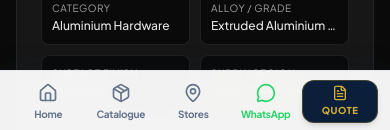
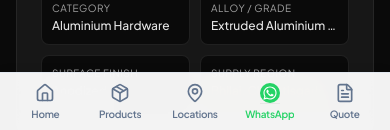
Before and after one commit to nandani-404/salasaraluminium, a Next.js app: page /supplier/bhilai/1 in a window 390 px wide. Shown: the part 712-842 px from the top of the page. Built offline with nearby package versions, Linux system fonts and the light colour scheme; no server answers.

Commit message:
feat(mobile-bottom-bar): minimal, neat, clean bottom navbar with authentic official WhatsApp icon

```diff
--- a/src/components/WhatsAppIcon.tsx
+++ b/src/components/WhatsAppIcon.tsx
@@ -3,9 +3,36 @@ import React from 'react';
 interface WhatsAppIconProps {
   className?: string;
   size?: number;
+  original?: boolean;
 }
 
-export default function WhatsAppIcon({ className = 'w-4 h-4', size = 20 }: WhatsAppIconProps) {
+export default function WhatsAppIcon({
+  className = 'w-4 h-4',
+  size = 20,
+  original = false,
+}: WhatsAppIconProps) {
+  if (original) {
+    return (
+      <svg
+        viewBox="0 0 32 32"
+        width={size}
+        height={size}
+        className={className}
+        fill="none"
+        xmlns="http://www.w3.org/2000/svg"
+        aria-hidden="true"
+      >
+        <circle cx="16" cy="16" r="16" fill="#25D366" />
+        <path
+          fill="#FFFFFF"
+          fillRule="evenodd"
+          clipRule="evenodd"
+          d="M23.5 8.5C21.5 6.5 18.8 5.4 16 5.4C10.2 5.4 5.5 10.1 5.5 15.9C5.5 17.8 6 19.6 6.9 21.2L5.4 26.6L11 25.1C12.5 25.9 14.2 26.4 16 26.4C21.8 26.4 26.5 21.7 26.5 15.9C26.5 13.1 25.4 10.4 23.5 8.5ZM16 24.6C14.4 24.6 12.9 24.2 11.6 23.4L11.3 23.2L8 24.1L8.9 20.9L8.7 20.6C7.8 19.2 7.3 17.6 7.3 15.9C7.3 11.1 11.2 7.2 16 7.2C18.3 7.2 20.5 8.1 22.1 9.7C23.7 11.3 24.7 13.5 24.7 15.9C24.7 20.7 20.8 24.6 16 24.6ZM20.8 18.2C20.5 18.1 19.2 17.4 18.9 17.3C18.7 17.2 18.5 17.2 18.3 17.5C18.1 17.8 17.6 18.4 17.4 18.6C17.3 18.8 17.1 18.8 16.8 18.7C16.5 18.5 15.6 18.2 14.6 17.3C13.8 16.6 13.2 15.7 13.1 15.4C12.9 15.1 13.1 15 13.2 14.8C13.4 14.7 13.5 14.5 13.6 14.3C13.7 14.1 13.8 14 13.9 13.8C14 13.6 13.9 13.4 13.9 13.3C13.8 13.2 13.3 11.9 13.1 11.3C12.9 10.8 12.6 10.8 12.5 10.8C12.3 10.8 12.1 10.8 12 10.8C11.8 10.8 11.5 10.9 11.2 11.2C11 11.4 10.3 12.1 10.3 13.5C10.3 14.9 11.3 16.2 11.5 16.4C11.7 16.6 13.5 19.4 16.2 20.6C16.8 20.9 17.3 21.1 17.7 21.2C18.4 21.4 19 21.4 19.5 21.3C20.1 21.2 21.3 20.6 21.5 19.9C21.7 19.2 21.7 18.6 21.7 18.5C21.6 18.4 21.1 18.3 20.8 18.2Z"
+        />
+      </svg>
+    );
+  }
+
   return (
     <svg
       viewBox="0 0 24 24"
--- a/src/components/layout/MobileQuickActionBar.tsx
+++ b/src/components/layout/MobileQuickActionBar.tsx
@@ -3,9 +3,10 @@
 import React from 'react';
 import Link from 'next/link';
 import { usePathname } from 'next/navigation';
-import { Home, Package, MapPin, MessageCircle, FileText } from 'lucide-react';
+import { Home, Package, MapPin, FileText } from 'lucide-react';
 import { useEnquiry } from '@/context/EnquiryContext';
 import { SAH_BUSINESS_DETAILS } from '@/lib/sahData';
+import WhatsAppIcon from '@/components/WhatsAppIcon';
 
 export default function MobileQuickActionBar() {
   const { openEnquiryModal } = useEnquiry();
@@ -19,10 +20,10 @@ export default function MobileQuickActionBar() {
   const rawPhone = primaryPhone.replace(/\D/g, '');
 
   const whatsappMessage = encodeURIComponent(
-    `Hello Salasar Aluminium, I would like to inquire about wholesale hardware pricing and catalogue.`
+    'Hello Salasar Aluminium, I would like to inquire about wholesale hardware pricing and catalogue.'
   );
 
-  const tabs = [
+  const navItems = [
     {
       name: 'Home',
       href: '/',
@@ -30,96 +31,84 @@ export default function MobileQuickActionBar() {
       isActive: pathname === '/',
     },
     {
-      name: 'Catalogue',
+      name: 'Products',
       href: '/products',
       icon: Package,
       isActive: pathname.startsWith('/products'),
     },
     {
-      name: 'Stores',
+      name: 'Locations',
       href: '/locations',
       icon: MapPin,
       isActive: pathname.startsWith('/locations'),
-    },
-    {
-      name: 'WhatsApp',
-      href: `https://wa.me/${rawPhone}?text=${whatsappMessage}`,
-      icon: MessageCircle,
-      isExternal: true,
-      color: 'text-[#25D366]',
     },
   ];
 
   return (
     <aside
-      aria-label="Mobile App Bottom Dock Navigation"
-      className="fixed bottom-0 left-0 right-0 z-50 bg-white/95 backdrop-blur-xl border-t border-[#E2E8F0] shadow-[0_-4px_25px_rgba(11,31,58,0.12)] md:hidden px-2 py-1.5 pb-safe"
+      aria-label="Mobile Bottom Navigation"
+      className="fixed bottom-0 left-0 right-0 z-50 bg-white/95 backdrop-blur-md border-t border-slate-200 shadow-[0_-2px_10px_rgba(0,0,0,0.04)] md:hidden px-2 py-1.5 pb-safe"
     >
-      <div className="flex items-center justify-between max-w-md mx-auto px-1">
-        {tabs.map((tab) => {
-          const Icon = tab.icon;
-
-          if (tab.isExternal) {
-            return (
-              <a
-                key={tab.name}
-                href={tab.href}
-                target="_blank"
-                rel="noopener noreferrer"
-                className="flex-1 min-w-0 max-w-[76px] flex flex-col items-center justify-center py-1 rounded-xl transition-all active:scale-85 text-[#64748B] hover:text-[#0B1F3A]"
-              >
-                <div className="relative p-0.5">
-                  <Icon className={`w-5 h-5 ${tab.color || 'text-[#0B1F3A]'}`} />
-                </div>
-                <span className="text-[10px] font-bold tracking-tight mt-0.5 text-[#25D366] truncate">
-                  {tab.name}
-                </span>
-              </a>
-            );
-          }
-
+      <div className="flex items-center justify-between max-w-md mx-auto">
+        {/* Navigation Tabs */}
+        {navItems.map((item) => {
+          const Icon = item.icon;
           return (
             <Link
-              key={tab.name}
-              href={tab.href}
-              className={`flex-1 min-w-0 max-w-[76px] flex flex-col items-center justify-center py-1 rounded-xl transition-all active:scale-85 ${
-                tab.isActive
-                  ? 'text-[#0B1F3A]'
-                  : 'text-[#64748B] hover:text-[#0B1F3A]'
+              key={item.name}
+              href={item.href}
+              className={`flex-1 flex flex-col items-center justify-center py-1 transition-all active:scale-95 ${
+                item.isActive ? 'text-[#0B1F3A]' : 'text-slate-500 hover:text-[#0B1F3A]'
               }`}
             >
-              <div className="relative p-0.5">
+              <div className="relative">
                 <Icon
-                  className={`w-5 h-5 transition-transform ${
-                    tab.isActive ? 'text-[#0B1F3A] scale-110' : 'text-[#64748B]'
+                  className={`w-5 h-5 transition-colors ${
+                    item.isActive ? 'text-[#0B1F3A]' : 'text-slate-500'
                   }`}
                 />
-                {tab.isActive && (
-                  <span className="absolute -bottom-1 left-1/2 -translate-x-1/2 w-1.5 h-1.5 rounded-full bg-[#D4AF37] shadow-[0_0_8px_#D4AF37]" />
+                {item.isActive && (
+                  <span className="absolute -bottom-1 left-1/2 -translate-x-1/2 w-1 h-1 rounded-full bg-[#D4AF37]" />
                 )}
               </div>
               <span
-                className={`text-[10px] font-bold tracking-tight mt-0.5 truncate ${
-                  tab.isActive ? 'text-[#0B1F3A]' : 'text-[#64748B]'
+                className={`text-[10px] font-semibold tracking-tight mt-1 truncate ${
+                  item.isActive ? 'text-[#0B1F3A] font-bold' : 'text-slate-500'
                 }`}
               >
-                {tab.name}
+                {item.name}
               </span>
             </Link>
           );
         })}
 
-        {/* 5th Action: Quick Quote Button (Native App Action Chip) */}
+        {/* WhatsApp with Proper Original Premium Icon */}
+        <a
+          href={`https://wa.me/${rawPhone}?text=${whatsappMessage}`}
+          target="_blank"
+          rel="noopener noreferrer"
+          className="flex-1 flex flex-col items-center justify-center py-1 transition-all active:scale-95"
+          title="Chat on WhatsApp"
+        >
+          <div className="relative">
+            <WhatsAppIcon original size={22} className="w-5 h-5 shrink-0 shadow-2xs" />
+          </div>
+          <span className="text-[10px] font-semibold tracking-tight mt-1 text-[#25D366] truncate">
+            WhatsApp
+          </span>
+        </a>
+
+        {/* Minimal Clean Quote Action Button */}
         <button
           type="button"
           onClick={() => openEnquiryModal()}
-          className="flex-1 min-w-0 max-w-[76px] flex flex-col items-center justify-center py-1 px-1 bg-[#0B1F3A] text-white rounded-xl shadow-md active:scale-90 transition-all border border-[#C9A227]/30 cursor-pointer"
+          className="flex-1 flex flex-col items-center justify-center py-1 transition-all active:scale-95 text-slate-500 hover:text-[#0B1F3A] cursor-pointer"
           title="Get Wholesale Quote"
         >
-          <div className="flex items-center space-x-1">
-            <FileText className="w-4 h-4 text-[#D4AF37]" />
+          <div className="relative">
+            <FileText className="w-5 h-5 text-slate-500 hover:text-[#0B1F3A]" />
           </div>
-          <span className="text-[9.5px] font-black uppercase tracking-wider text-[#D4AF37] mt-0.5 truncate">
+          <span className="text-[10px] font-semibold tracking-tight mt-1 text-slate-500 truncate">
             Quote
           </span>
         </button>
```
